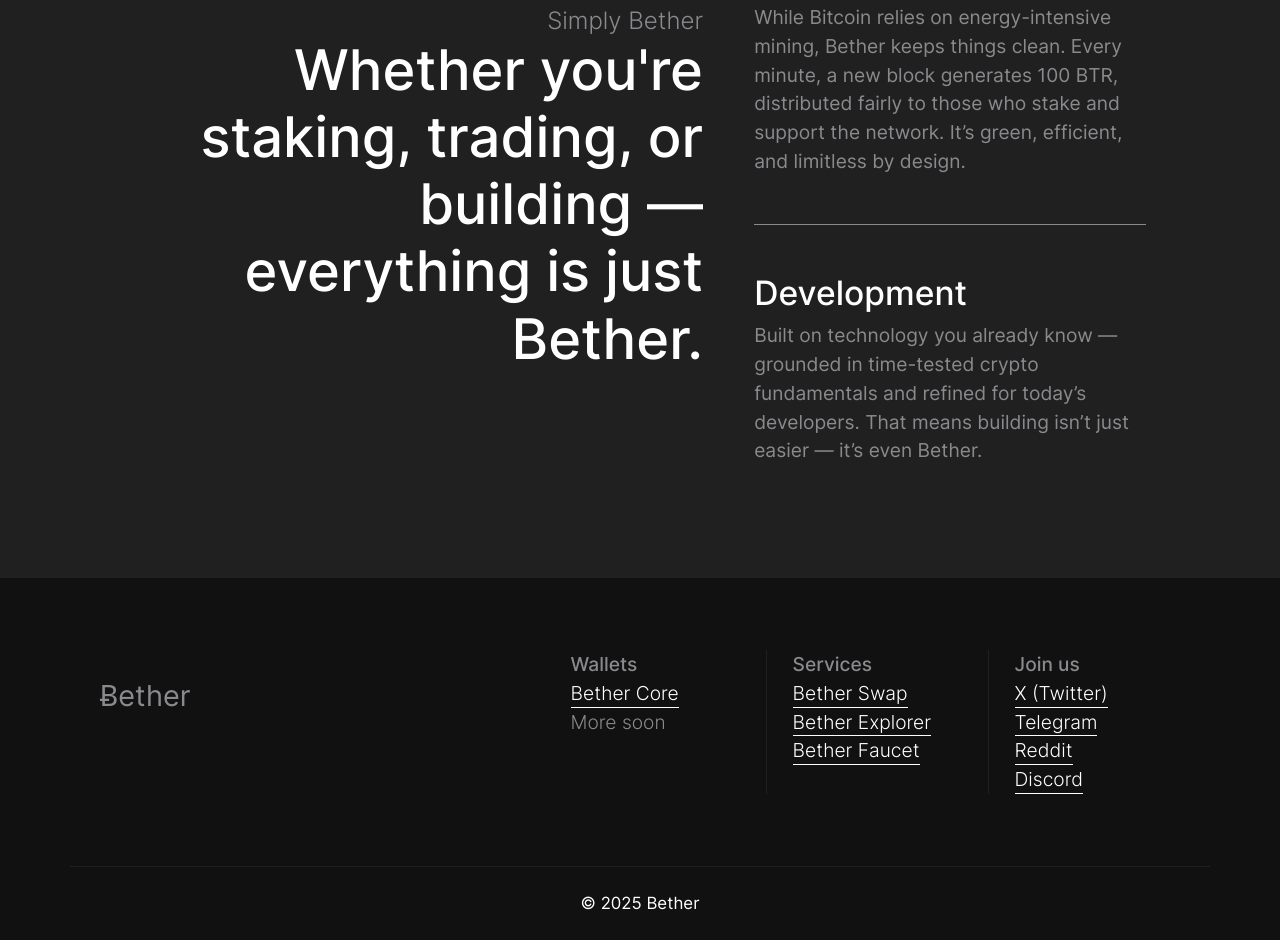
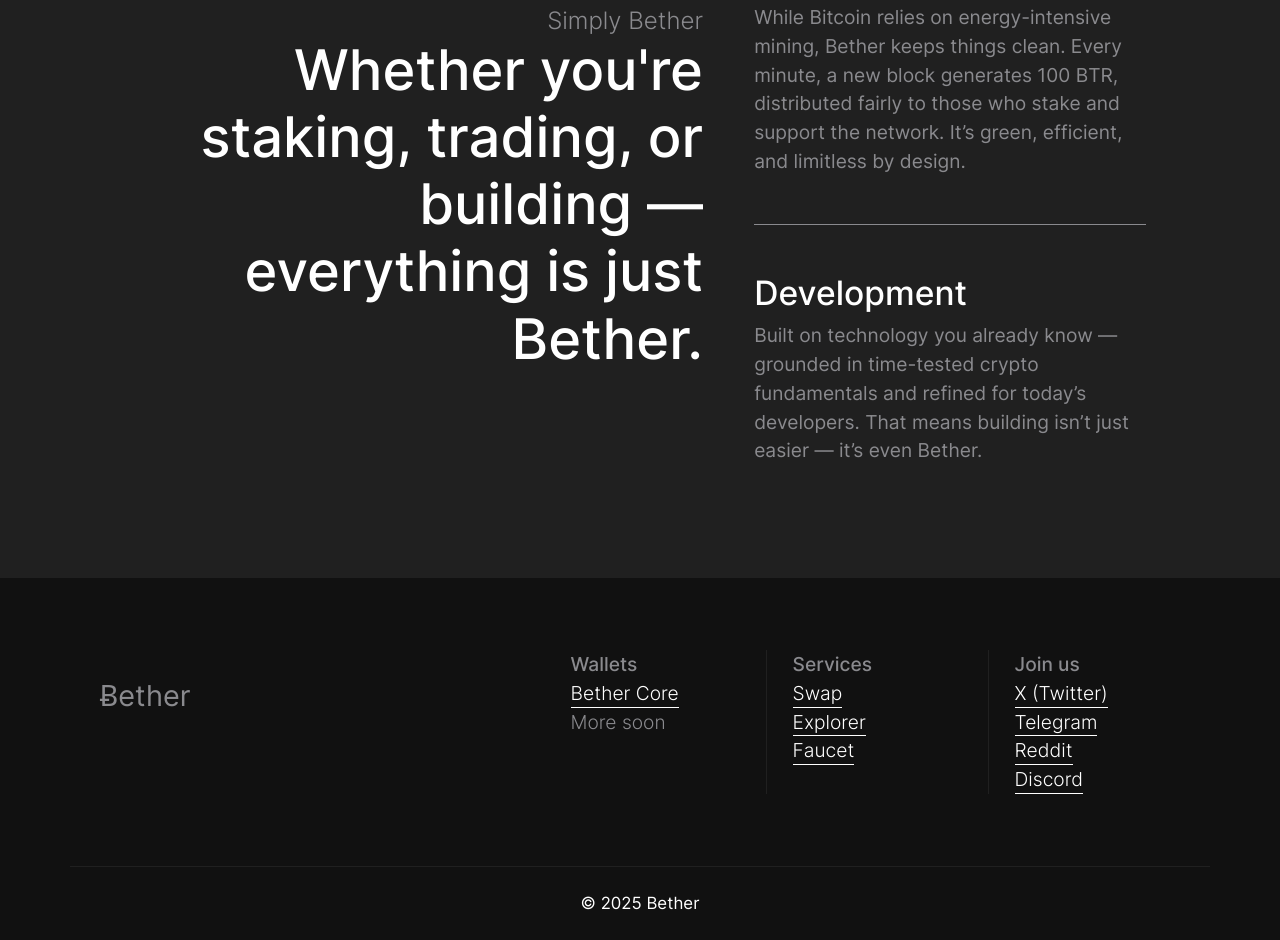
Before and after one commit to getbether/getbether-com, a plain HTML site: page index.html in a window 1280 px wide. Shown: the part 1623-2563 px from the top of the page. Drawn offline with Linux system fonts and the light colour scheme.

Commit message:
Update index.html

```diff
--- a/index.html
+++ b/index.html
@@ -163,13 +163,13 @@
           <span class="h6">Services</span>
           <ul class="nav flex-column">
             <li class="nav-item">
-              <a href="https://swap.getbether.com" class="link-fancy link-fancy-light">Bether Swap</a>
+              <a href="https://swap.getbether.com" class="link-fancy link-fancy-light">Swap</a>
             </li>
             <li class="nav-item">
-              <a href="https://explorer.getbether.com" class="link-fancy link-fancy-light">Bether Explorer</a>
+              <a href="https://explorer.getbether.com" class="link-fancy link-fancy-light">Explorer</a>
             </li>
             <li class="nav-item">
-              <a href="https://faucet.getbether.com" class="link-fancy link-fancy-light">Bether Faucet</a>
+              <a href="https://faucet.getbether.com" class="link-fancy link-fancy-light">Faucet</a>
             </li>
           </ul>
         </div>
```
